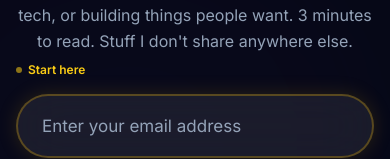
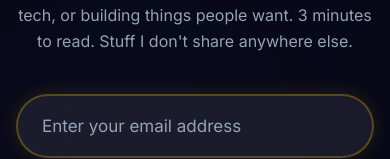
Before and after one commit to ItsssssJack/ideas-with-jack, a React (Vite) app: page / in a window 390 px wide. Shown: the part 342-501 px from the top of the page. Built offline with nearby package versions, Linux system fonts and the light colour scheme.

Commit message:
Remove 'Start here' label and add Calendly link
- Remove mobile 'Start here' indicator from email input
- Add Cal.com booking link to Teddy AI 'Let's Chat' button

🤖 Generated with [Claude Code](https://claude.com/claude-code)

Co-Authored-By: Claude <noreply@anthropic.com>

```diff
--- a/components/Ecosystem.tsx
+++ b/components/Ecosystem.tsx
@@ -91,9 +91,14 @@ export const Ecosystem: React.FC = () => {
               ))}
             </ul>
 
-            <button className="w-full py-4 rounded-xl bg-gradient-to-r from-purple-600 to-purple-500 hover:from-purple-500 hover:to-purple-400 text-white font-bold flex items-center justify-center gap-2 transition-all shadow-lg shadow-purple-900/20 group-hover:scale-[1.02]">
+            <a
+              href="https://cal.com/jackroberts/teddy-15?overlayCalendar=true"
+              target="_blank"
+              rel="noopener noreferrer"
+              className="w-full py-4 rounded-xl bg-gradient-to-r from-purple-600 to-purple-500 hover:from-purple-500 hover:to-purple-400 text-white font-bold flex items-center justify-center gap-2 transition-all shadow-lg shadow-purple-900/20 group-hover:scale-[1.02]"
+            >
               Let's Chat <ArrowUpRight size={20} />
-            </button>
+            </a>
           </div>
 
         </div>
--- a/components/Hero.tsx
+++ b/components/Hero.tsx
@@ -76,12 +76,6 @@ export const Hero: React.FC = () => {
             <form onSubmit={handleSubmit} className="relative group">
               <div className="flex flex-col sm:flex-row gap-3">
                 <div className="relative flex-1">
-                  {/* Mobile-only visual indicator */}
-                  <div className="absolute -top-8 left-0 sm:hidden text-xs font-semibold text-yellow-400 flex items-center gap-1.5">
-                    <span className="w-1.5 h-1.5 rounded-full bg-yellow-400 animate-pulse"></span>
-                    Start here
-                  </div>
-
                   <input
                     type="email"
                     value={email}
```
